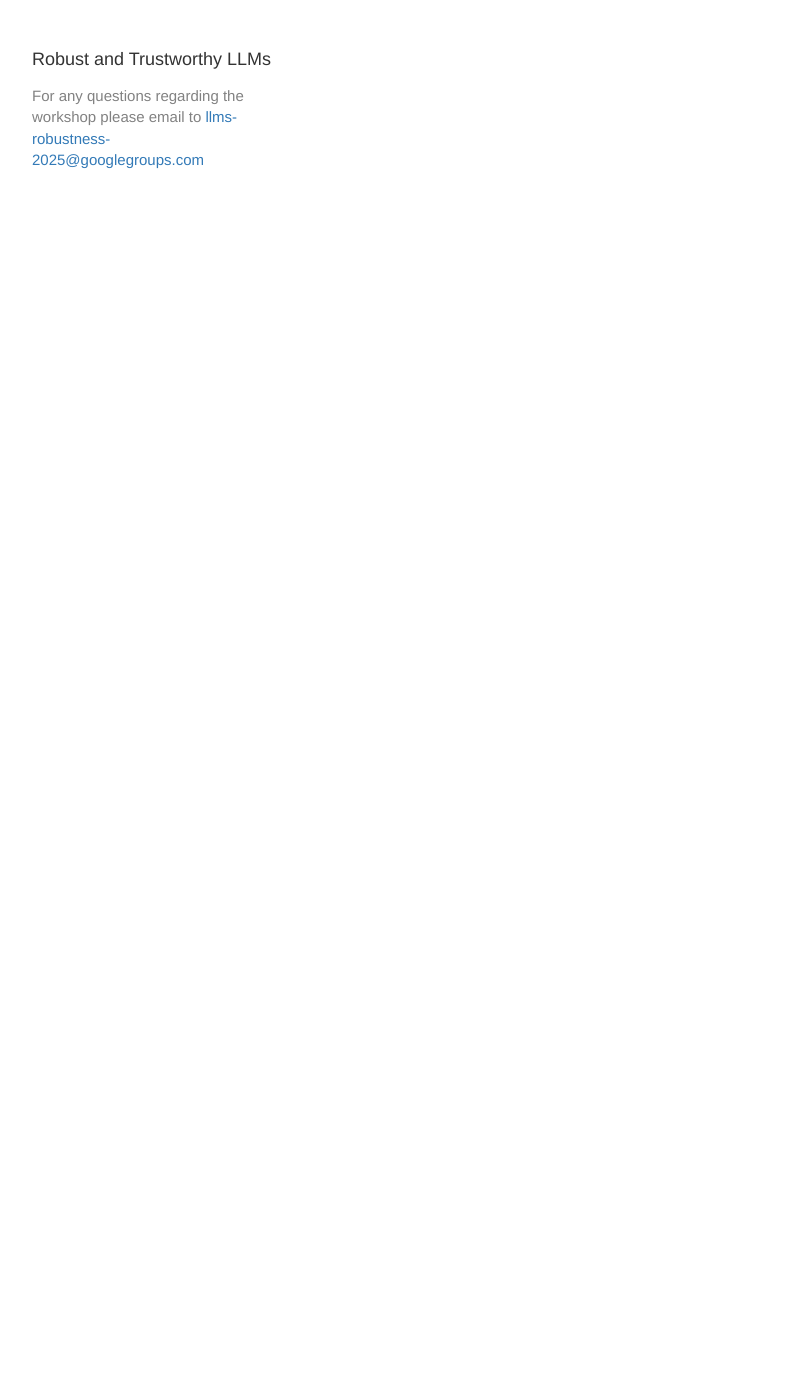
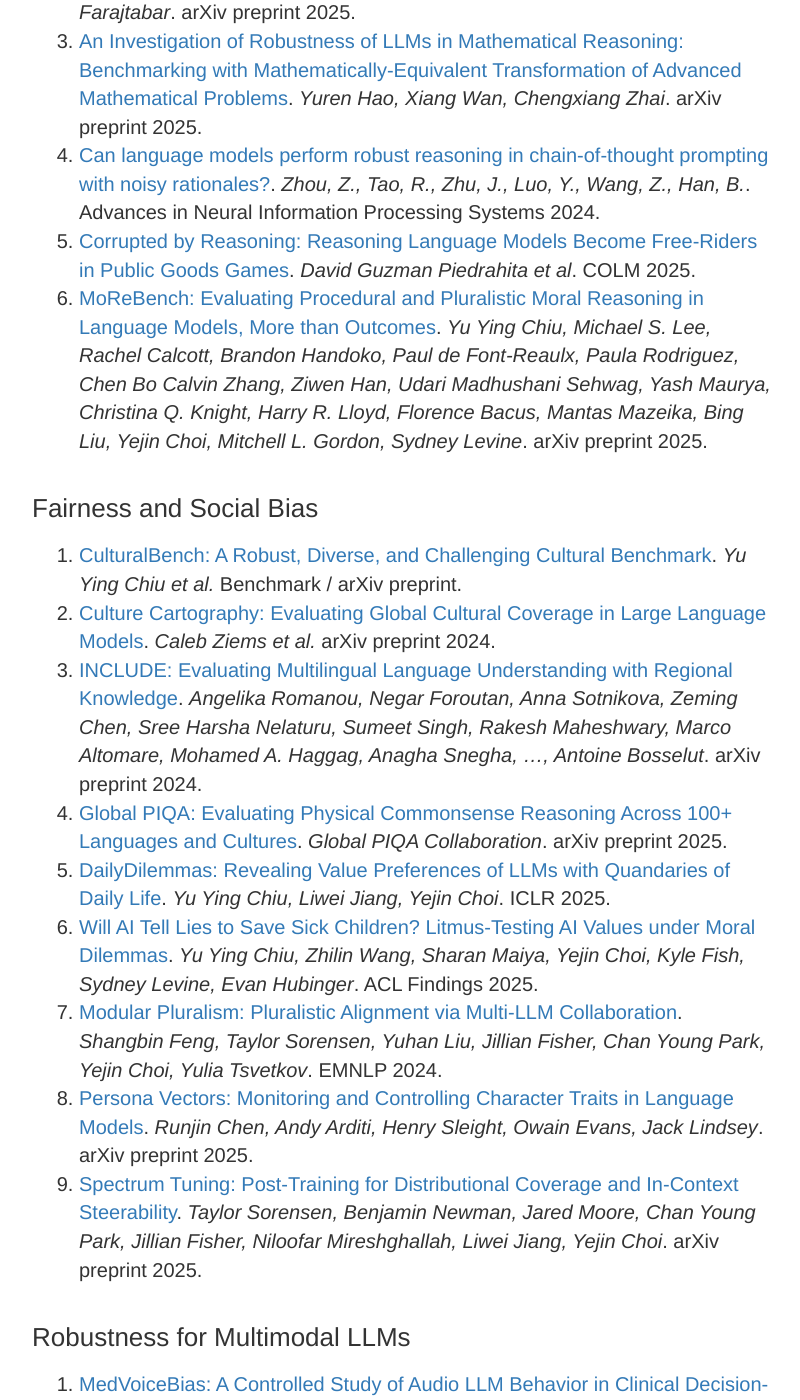
Before and after one commit to llms-robustness-2025/llms-robustness-2025.github.io, a Jekyll site: the page built from readings.md, in a window 1280 px wide and 1400 px high, scrolled down 2472 px. Shown: the whole window, without its empty margins (238-1038 px from the left). Built offline with Jekyll 4.4.1, drawn with Linux system fonts in a browser that asks for light colours; before the commit the page ends 2698 px from its top, so only the background shows below that; some of the changed text lies outside the part shown.

Commit message:
[feat] update reading mat

```diff
--- a/readings.md
+++ b/readings.md
@@ -82,8 +82,84 @@ permalink: /readings
 
 ### Position and Order Biases
 
+### Robustness of Reasoning Models
+
+1. [Is Chain-of-Thought Reasoning of LLMs a Mirage? A Data Distribution Lens](https://arxiv.org/abs/2508.01191).
+   *Chengshuai Zhao, Zhen Tan, Pingchuan Ma, Dawei Li, Bohan Jiang, Yancheng Wang, Yingzhen Yang, Huan Liu*.
+   arXiv preprint 2025.
+1. [The Illusion of Thinking: Understanding the Strengths and Limitations of Reasoning Models via the Lens of Problem Complexity](https://arxiv.org/abs/2506.06941).
+   *Parshin Shojaee, Iman Mirzadeh, Keivan Alizadeh, Maxwell Horton, Samy Bengio, Mehrdad Farajtabar*.
+   arXiv preprint 2025.
+1. [An Investigation of Robustness of LLMs in Mathematical Reasoning: Benchmarking with Mathematically-Equivalent Transformation of Advanced Mathematical Problems](https://arxiv.org/abs/2508.08833).
+   *Yuren Hao, Xiang Wan, Chengxiang Zhai*.
+   arXiv preprint 2025.
+1. [Can language models perform robust reasoning in chain-of-thought prompting with noisy rationales?](https://arxiv.org/pdf/2410.23856v1).
+   *Zhou, Z., Tao, R., Zhu, J., Luo, Y., Wang, Z., Han, B.*.
+   Advances in Neural Information Processing Systems 2024.
+1. [Corrupted by Reasoning: Reasoning Language Models Become Free-Riders in Public Goods Games](https://arxiv.org/abs/2506.23276).
+   *David Guzman Piedrahita et al*.
+   COLM 2025.
+1. [MoReBench: Evaluating Procedural and Pluralistic Moral Reasoning in Language Models, More than Outcomes](https://arxiv.org/abs/2510.16380).
+   *Yu Ying Chiu, Michael S. Lee, Rachel Calcott, Brandon Handoko, Paul de Font-Reaulx, Paula Rodriguez, Chen Bo Calvin Zhang, Ziwen Han, Udari Madhushani Sehwag, Yash Maurya, Christina Q. Knight, Harry R. Lloyd, Florence Bacus, Mantas Mazeika, Bing Liu, Yejin Choi, Mitchell L. Gordon, Sydney Levine*.
+   arXiv preprint 2025.
+
+
 ### Fairness and Social Bias
+
+1. [CulturalBench: A Robust, Diverse, and Challenging Cultural Benchmark](https://arxiv.org/abs/2410.02677).
+   *Yu Ying Chiu et al.*
+   Benchmark / arXiv preprint.
+1. [Culture Cartography: Evaluating Global Cultural Coverage in Large Language Models](https://aclanthology.org/2025.emnlp-main.91.pdf).
+   *Caleb Ziems et al.*
+   arXiv preprint 2024.
+1. [INCLUDE: Evaluating Multilingual Language Understanding with Regional Knowledge](https://arxiv.org/abs/2411.19799).
+   *Angelika Romanou, Negar Foroutan, Anna Sotnikova, Zeming Chen, Sree Harsha Nelaturu, Sumeet Singh, Rakesh Maheshwary, Marco Altomare, Mohamed A. Haggag, Anagha Snegha, …, Antoine Bosselut*.
+   arXiv preprint 2024.
+1. [Global PIQA: Evaluating Physical Commonsense Reasoning Across 100+ Languages and Cultures](https://arxiv.org/abs/2510.24081).
+   *Global PIQA Collaboration*.
+   arXiv preprint 2025.
+1. [DailyDilemmas: Revealing Value Preferences of LLMs with Quandaries of Daily Life](https://arxiv.org/abs/2410.02683).
+   *Yu Ying Chiu, Liwei Jiang, Yejin Choi*.
+   ICLR 2025.
+1. [Will AI Tell Lies to Save Sick Children? Litmus-Testing AI Values under Moral Dilemmas](https://arxiv.org/abs/2505.14633).
+   *Yu Ying Chiu, Zhilin Wang, Sharan Maiya, Yejin Choi, Kyle Fish, Sydney Levine, Evan Hubinger*.
+   ACL Findings 2025.
+1. [Modular Pluralism: Pluralistic Alignment via Multi-LLM Collaboration](https://arxiv.org/abs/2406.15951).
+    *Shangbin Feng, Taylor Sorensen, Yuhan Liu, Jillian Fisher, Chan Young Park, Yejin Choi, Yulia Tsvetkov*.
+    EMNLP 2024.
+1. [Persona Vectors: Monitoring and Controlling Character Traits in Language Models](https://arxiv.org/abs/2507.21509).
+    *Runjin Chen, Andy Arditi, Henry Sleight, Owain Evans, Jack Lindsey*.
+    arXiv preprint 2025.
+1. [Spectrum Tuning: Post-Training for Distributional Coverage and In-Context Steerability](https://arxiv.org/abs/2510.06084).
+    *Taylor Sorensen, Benjamin Newman, Jared Moore, Chan Young Park, Jillian Fisher, Niloofar Mireshghallah, Liwei Jiang, Yejin Choi*.
+    arXiv preprint 2025.
 
 ### Robustness for Multimodal LLMs
 
-### Robustness of Reasoning Models
+1. [MedVoiceBias: A Controlled Study of Audio LLM Behavior in Clinical Decision-Making](https://arxiv.org/abs/2511.06592).
+   *Zhi Rui Tam, Yun-Nung Chen*.
+   arXiv preprint 2025.
+1. [Worst of Both Worlds: Biases Compound in Pre-trained Vision-and-Language Models](https://arxiv.org/abs/2104.08666).
+   *Tejas Srinivasan, Yonatan Bisk*.
+   GeBNLP (NAACL Workshop) 2022.
+1. [Images Speak Louder than Words: Understanding and Mitigating Bias in Vision-Language Model from a Causal Mediation Perspective](https://arxiv.org/abs/2407.02814).
+   *Zhaotian Weng, Zijun Gao, Jerone Andrews, Jieyu Zhao*.
+   EMNLP 2024.
+1. [The Illusion of Readiness: Stress Testing Large Frontier Models on Multimodal Medical Benchmarks](https://arxiv.org/abs/2509.18234).
+   *Yu Gu, Jingjing Fu, Xiaodong Liu, Jeya Maria Jose Valanarasu, Noel Codella, Reuben Tan, Qianchu Liu, Ying Jin, Sheng Zhang, Jinyu Wang, Rui Wang, Lei Song, Guanghui Qin, Naoto Usuyama, Cliff Wong, Cheng Hao, Hohin Lee, Praneeth Sanapathi, Sarah Hilado, Bian Jiang, Javier Alvarez-Valle, Mu Wei, Jianfeng Gao, Eric Horvitz, Matt Lungren, Hoifung Poon, Paul Vozila*.
+   arXiv preprint 2025.
+1. [What's Missing in Vision-Language Models? Probing Their Struggles with Causal Order Reasoning](https://arxiv.org/abs/2506.00869).
+   *Zhaotian Weng, Haoxuan Li, Kuan-Hao Huang, Jieyu Zhao*.
+   arXiv preprint 2025.
+1. [Can Large Vision-Language Models Correct Semantic Grounding Errors By Themselves?](https://arxiv.org/abs/2404.06510).
+   *Yuan-Hong Liao, Rafid Mahmood, Sanja Fidler, David Acuna*.
+   CVPR 2025.
+1. [Pixel Reasoner: Incentivizing Pixel-Space Reasoning with Curiosity-Driven Reinforcement Learning](https://arxiv.org/abs/2505.15966).
+   *Alex Su, Haozhe Wang, Weiming Ren, Fangzhen Lin, Wenhu Chen*.
+   arXiv preprint 2025.
+1. [GRIT: Teaching MLLMs to Think with Images](https://arxiv.org/abs/2505.15879).
+   *Yue Fan, Xuehai He, Diji Yang, Kaizhi Zheng, Ching-Chen Kuo, Yuting Zheng, Sravana Jyothi Narayanaraju, Xinze Guan, Xin Eric Wang*.
+   arXiv preprint 2025.
+1. [More Thinking, Less Seeing? Assessing Amplified Hallucination in Multimodal Reasoning Models](https://arxiv.org/abs/2505.21523).
+   *Authors as listed in the paper*.
+   arXiv preprint.
```
